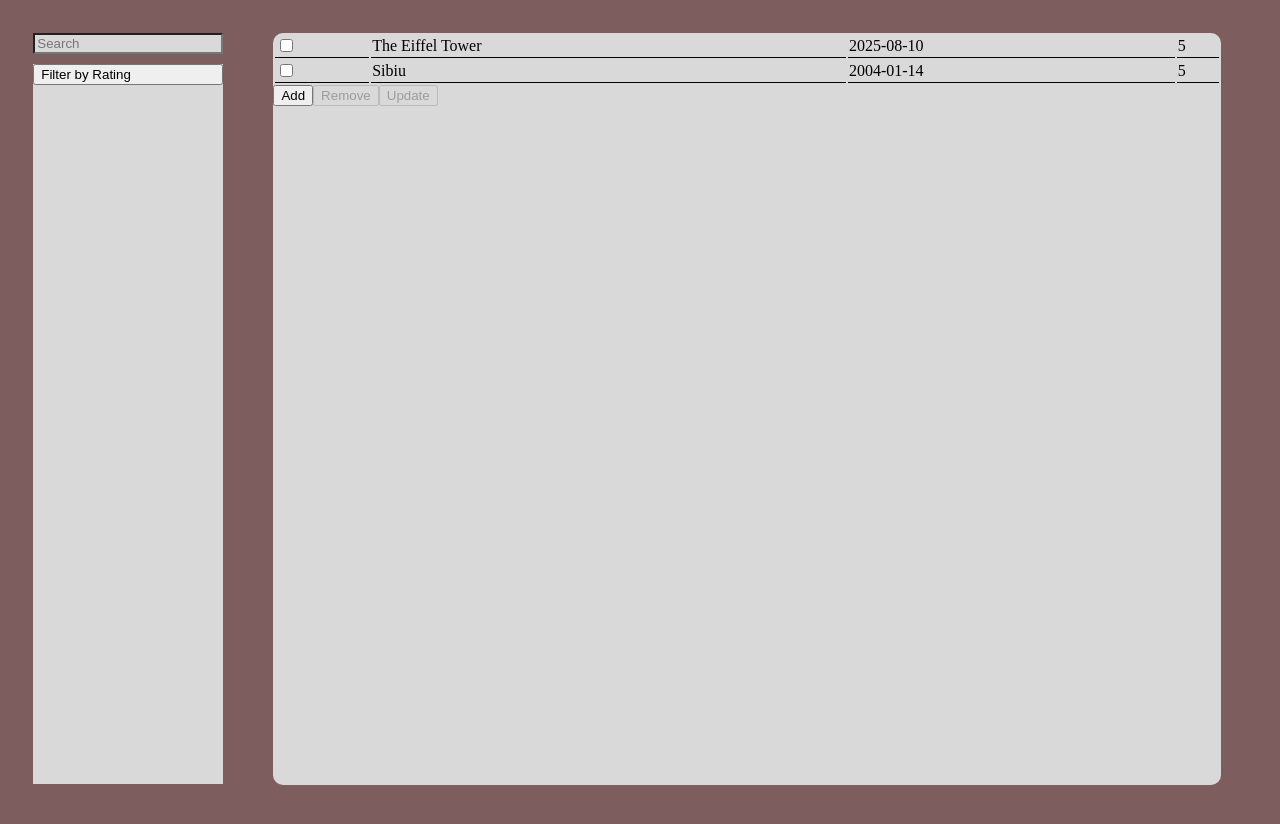
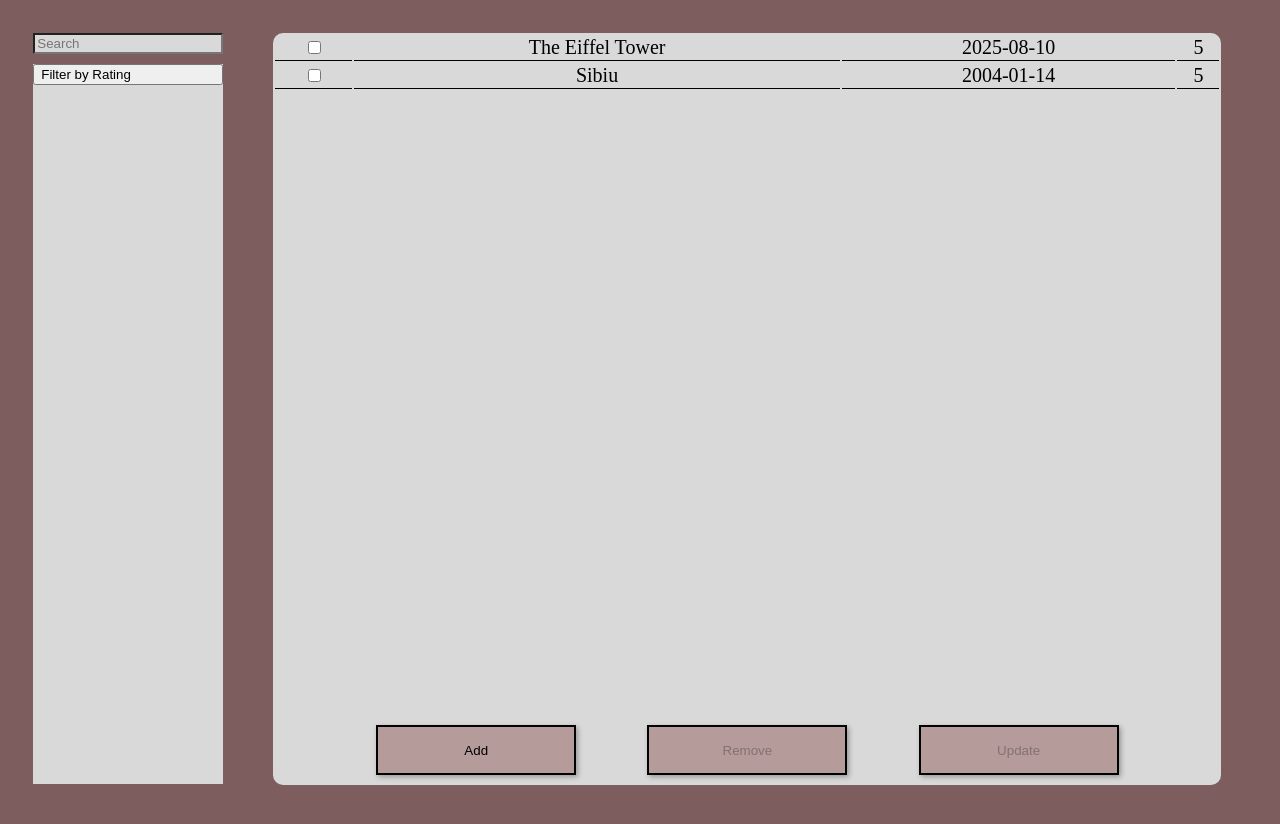
Before and after one commit to Silea-Horia/tjf, a React (Vite) app: page / in a window 1280 px wide. Shown: the top 824 px of the page. Built offline with nearby package versions, Linux system fonts and the light colour scheme.

Commit message:
Presented

```diff
--- a/src/App.css
+++ b/src/App.css
@@ -54,6 +54,8 @@
 }
 
 .main-content {
+  display: flex;
+  flex-direction: column;
   position: relative;
   background-color: #D9D9D9;
   float: left;
@@ -67,8 +69,43 @@
 
 .table {
   width: 100%;
+  font-size: 20px;
+  text-align: center;
 }
 
 tr, td {
   border-bottom: 1px solid;
 }
+
+.button-container {
+  display: flex;
+  justify-content: space-between;
+  margin-top: auto;
+  padding: 10px;
+}
+
+.button-container button:first-child {
+  margin-left: 10%;
+}
+
+.button-container button:last-child {
+  margin-right: 10%;
+}
+
+.button {
+  border: 2px black solid;
+  background-color: #B69B9B;
+  height: 50px;
+  width: 200px;
+  box-shadow: 2px 2px 5px rgba(0, 0, 0, 0.3);
+}
+
+.button:hover {
+  background-color: #7D5D5D;
+  color: #D9D9D9;
+}
+
+.button:active {
+  background-color: #7D5D5D;
+  box-shadow: none;
+}
--- /dev/null
+++ b/src/components/Form.css
@@ -0,0 +1,21 @@
+
+.form-container {
+    display: flex;
+    justify-content: center;
+    align-items: center;
+    height: 100vh;
+    width: 100vw;
+}
+
+form {
+    padding: 20px;
+    background-color: #d9d9d9;
+    border-radius: 8px;
+    display: flex;
+    flex-direction: column;
+    align-items: center;
+}
+
+form > * {
+    margin-top: 10px;
+}
--- a/src/components/LocationForm.jsx
+++ b/src/components/LocationForm.jsx
@@ -1,4 +1,5 @@
 import React, { useState } from 'react'
+import './Form.css'
 
 const LocationForm = ({submitHandler, newLocation, setNewLocation, setCurrentPage}) => {
     const handleInputChange = (e) => {
@@ -12,7 +13,9 @@ const LocationForm = ({submitHandler, newLocation, setNewLocation, setCurrentPag
     };
 
     return (
+        <div className='form-container'>
             <form onSubmit={submitHandler}>
+                <h1>Location details</h1>
                 <input
                     type="text"
                     name="name"
@@ -33,9 +36,10 @@ const LocationForm = ({submitHandler, newLocation, setNewLocation, setCurrentPag
                     value={newLocation.rating}
                     onChange={handleInputChange}
                 />
-            <button type="submit">Save</button>
-            <button type="button" onClick={handleCancelClick}>Cancel</button>
+                <button className='button' type="submit">Save</button>
+                <button className='button' type="button" onClick={handleCancelClick}>Cancel</button>
             </form>
+        </div>
     )
 }
 
--- a/src/components/Master.jsx
+++ b/src/components/Master.jsx
@@ -28,10 +28,12 @@ const Master = ({serv, setData, setNewLocation, searchTerm, selectedRatings, sel
                 selectedLocationIds={selectedLocationIds}
                 setSelectedLocationIds={setSelectedLocationIds}
             />
-            <button type="button" onClick={() => setCurrentPage('add')}>Add</button>
-            <button type="button" onClick={removeElements} disabled={isDeleteDisabled}>Remove</button>
-            <button type="button" onClick={() => handleUpdateClick()} disabled={isUpdateDisabled}>Update</button>
-        </div>
+            <div className='button-container'>
+                <button className='button' type="button" onClick={() => setCurrentPage('add')}>Add</button>
+                <button className='button' type="button" onClick={removeElements} disabled={isDeleteDisabled}>Remove</button>
+                <button className='button' type="button" onClick={() => handleUpdateClick()} disabled={isUpdateDisabled}>Update</button>
+            </div>
+            </div>
     )
 }
 
```
Lines whose indentation alone changed are shown as unchanged.
